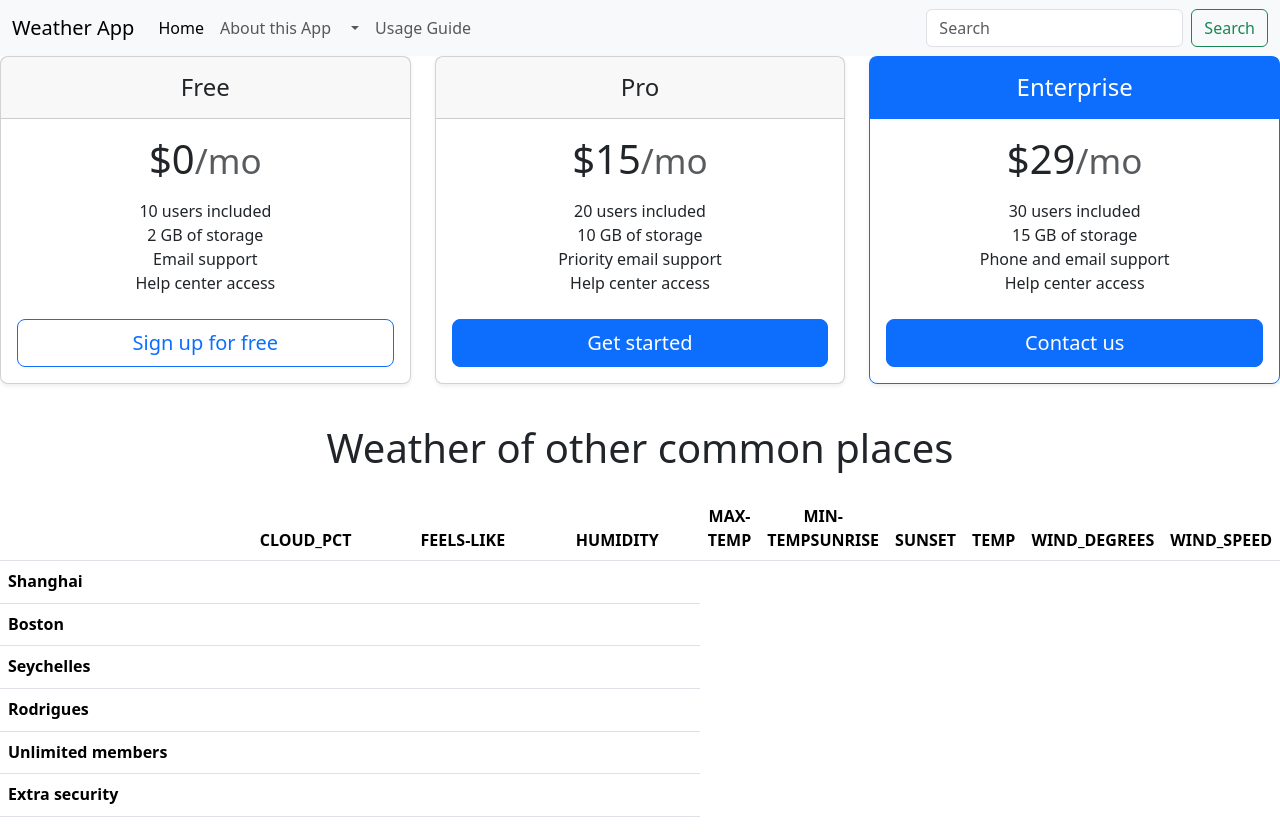
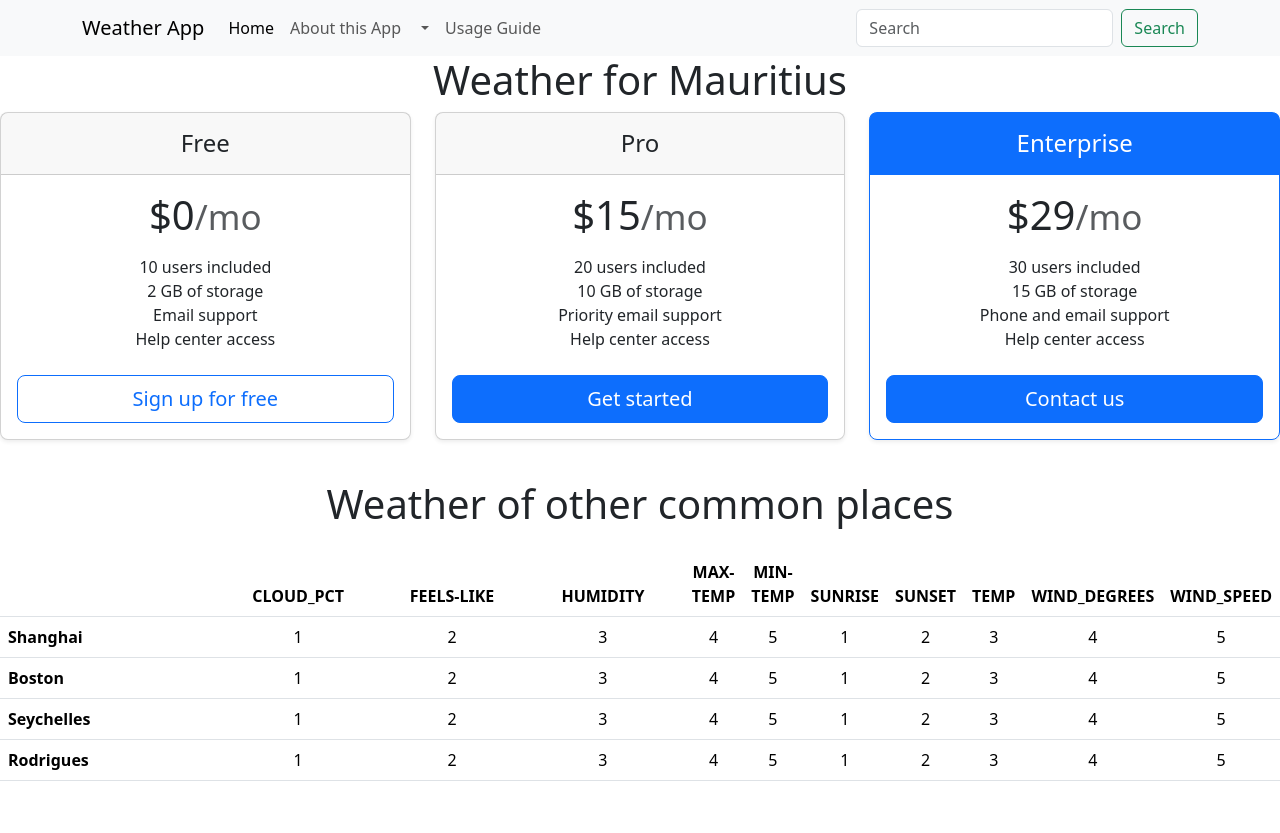
Before and after one commit to jarrydviljoen/Weather_Dashboard, a plain HTML site: page app/templates/index.html in a window 1280 px wide. After the commit the page ends 800 px from the top, so only its background shows below. Drawn offline with nearby package versions, Linux system fonts and the light colour scheme.

Commit message:
# Please enter the commit message for your changes. Lines starting

```diff
--- a/app/static/style.css
+++ b/app/static/style.css
@@ -0,0 +1,131 @@
+/* Reset styles */
+* {
+    margin: 0;
+    padding: 0;
+    box-sizing: border-box;
+}
+
+/* General body and container styles */
+body {
+    font-family: 'Roboto', sans-serif;
+    background-color: #f4f8ff; /* Light blue background for the body */
+    display: flex;
+    height: 100vh;
+    overflow: hidden;
+}
+
+.container {
+    display: flex;
+    width: 100%;
+}
+
+/* Sidebar styling */
+.sidebar {
+    width: 300px;
+    background: linear-gradient(to bottom, #4aa3f3, #87ceeb); /* Light blue gradient */
+    padding: 20px;
+    color: #ffffff;
+    display: flex;
+    flex-direction: column;
+    justify-content: space-between;
+}
+
+.search-box {
+    display: flex;
+    align-items: center;
+    gap: 10px;
+    margin-bottom: 30px;
+}
+.search-box input {
+    flex: 1;
+    padding: 10px;
+    border: none;
+    border-radius: 20px;
+    outline: none;
+}
+
+.search-box button {
+    background: none;
+    border: none;
+    font-size: 1.5rem;
+    cursor: pointer;
+    color: white;
+}
+
+.current-weather h1 {
+    font-size: 4rem;
+    margin-bottom: 10px;
+}
+
+.current-weather p {
+    font-size: 1.2rem;
+    margin-bottom: 20px;
+}
+
+.weather-details p {
+    font-size: 1rem;
+}
+
+/* Main content styling */
+.main-content {
+    flex: 1;
+    padding: 30px;
+    background-color: #ffffff;
+    overflow-y: auto;
+}
+
+/* Temperature chart styling */
+.temperature-chart {
+    background-color: #f9fbff;
+    padding: 20px;
+    border-radius: 15px;
+    box-shadow: 0 4px 8px rgba(0, 0, 0, 0.1);
+    margin-bottom: 20px;
+    height: 300px;
+}
+
+/* Highlights styling */
+.highlights {
+    background-color: #f9fbff;
+    padding: 20px;
+    border-radius: 15px;
+    box-shadow: 0 4px 8px rgba(0, 0, 0, 0.1);
+}
+
+.highlights h2 {
+    font-size: 1.8rem;
+    margin-bottom: 20px;
+}
+
+.highlight-cards {
+    display: grid;
+    grid-template-columns: repeat(auto-fit, minmax(150px, 1fr));
+    gap: 20px;
+}
+
+.highlight-card {
+    background-color: #ffffff;
+    border-radius: 10px;
+    padding: 15px;
+    box-shadow: 0 4px 8px rgba(0, 0, 0, 0.05); /* Slight shadow for a soft look */
+    text-align: center;
+}
+
+.highlight-card h3 {
+    font-size: 1.2rem;
+    margin-bottom: 10px;
+    color: #333;
+}
+
+.highlight-content {
+    display: flex;
+    flex-direction: column;
+    align-items: center;
+    gap: 5px;
+}
+
+.highlight-value {
+    font-size: 2rem;
+    color: #4aa3f3;
+    font-weight: bold;
+}
--- a/app/templates/index.html
+++ b/app/templates/index.html
@@ -1,16 +1,23 @@
 <!doctype html>
 <html lang="en">
+
 <head>
     <meta charset="utf-8">
     <meta name="viewport" content="width=device-width, initial-scale=1">
     <title>MyWeatherApp</title>
-    <link href="https://cdn.jsdelivr.net/npm/bootstrap@5.3.3/dist/css/bootstrap.min.css" rel="stylesheet" integrity="sha384-QWTKZyjpPEjISv5WaRU9OFeRpok6YctnYmDr5pNlyT2bRjXh0JMhjY6hW+ALEwIH" crossorigin="anonymous">
+    <link href="https://cdn.jsdelivr.net/npm/bootstrap@5.3.3/dist/css/bootstrap.min.css" rel="stylesheet"
+        integrity="sha384-QWTKZyjpPEjISv5WaRU9OFeRpok6YctnYmDr5pNlyT2bRjXh0JMhjY6hW+ALEwIH" crossorigin="anonymous">
 </head>
+
 <body>
     <nav class="navbar navbar-expand-lg bg-body-tertiary">
-        <div class="container-fluid">
+
+        <div class="container">
+
             <a class="navbar-brand" href="#">Weather App</a>
-          <button class="navbar-toggler" type="button" data-bs-toggle="collapse" data-bs-target="#navbarSupportedContent" aria-controls="navbarSupportedContent" aria-expanded="false" aria-label="Toggle navigation">
+            <button class="navbar-toggler" type="button" data-bs-toggle="collapse"
+                data-bs-target="#navbarSupportedContent" aria-controls="navbarSupportedContent" aria-expanded="false"
+                aria-label="Toggle navigation">
                 <span class="navbar-toggler-icon"></span>
             </button>
             <div class="collapse navbar-collapse" id="navbarSupportedContent">
@@ -22,12 +29,16 @@
                         <a class="nav-link" href="#">About this App</a>
                     </li>
                     <li class="nav-item dropdown">
-                <a class="nav-link dropdown-toggle" href="#" role="button" data-bs-toggle="dropdown" aria-expanded="false">
+                        <a class="nav-link dropdown-toggle" href="#" role="button" data-bs-toggle="dropdown"
+                            aria-expanded="false">
 
-                </a> <ul class="dropdown-menu">
+                        </a>
+                        <ul class="dropdown-menu">
                             <li><a class="dropdown-item" href="#">Mauritius</a></li>
                             <li><a class="dropdown-item" href="#">Seattle</a></li>
-                    <li><hr class="dropdown-divider"></li>
+                            <li>
+                                <hr class="dropdown-divider">
+                            </li>
                             <li><a class="dropdown-item" href="#">Maldives</a></li>
                         </ul>
 
@@ -46,6 +57,11 @@
         </div>
     </nav>
 
+    <div class="container">
+
+        <h1 class="my_4 text-center">Weather for Mauritius</h1>
+    </div>
+
     <main>
         <div class="row row-cols-1 row-cols-md-3 mb-3 text-center">
             <div class="col">
@@ -54,7 +70,8 @@
                         <h4 class="my-0 fw-normal">Free</h4>
                     </div>
                     <div class="card-body">
-                <h1 class="card-title pricing-card-title">$0<small class="text-body-secondary fw-light">/mo</small></h1>
+                        <h1 class="card-title pricing-card-title">$0<small
+                                class="text-body-secondary fw-light">/mo</small></h1>
                         <ul class="list-unstyled mt-3 mb-4">
                             <li>10 users included</li>
                             <li>2 GB of storage</li>
@@ -71,7 +88,8 @@
                         <h4 class="my-0 fw-normal">Pro</h4>
                     </div>
                     <div class="card-body">
-                <h1 class="card-title pricing-card-title">$15<small class="text-body-secondary fw-light">/mo</small></h1>
+                        <h1 class="card-title pricing-card-title">$15<small
+                                class="text-body-secondary fw-light">/mo</small></h1>
                         <ul class="list-unstyled mt-3 mb-4">
                             <li>20 users included</li>
                             <li>10 GB of storage</li>
@@ -88,7 +106,8 @@
                         <h4 class="my-0 fw-normal">Enterprise</h4>
                     </div>
                     <div class="card-body">
-                <h1 class="card-title pricing-card-title">$29<small class="text-body-secondary fw-light">/mo</small></h1>
+                        <h1 class="card-title pricing-card-title">$29<small
+                                class="text-body-secondary fw-light">/mo</small></h1>
                         <ul class="list-unstyled mt-3 mb-4">
                             <li>30 users included</li>
                             <li>15 GB of storage</li>
@@ -112,7 +131,8 @@
                         <th style="width: 22%;"> FEELS-LIKE </th>
                         <th style="width: 22%;"> HUMIDITY</th>
                         <th style="width: 22%;">MAX-TEMP</th>
-                <th style="width: 22%;">MIN-TEMPSUNRISE</th>
+                        <th style="width: 22%;">MIN-TEMP</th>
+                        <th style="width: 22%;">SUNRISE</th>
                         <th style="width: 22%;"> SUNSET</th>
                         <th style="width: 22%;"> TEMP</th>
                         <th style="width: 22%;"> WIND_DEGREES</th>
@@ -122,42 +142,69 @@
                 <tbody>
                     <tr>
                         <th scope="row" class="text-start">Shanghai</th>
-                <td><svg class="bi" width="24" height="24"><use xlink:href="#check"></use></svg></td>
-                <td><svg class="bi" width="24" height="24"><use xlink:href="#check"></use></svg></td>
-                <td><svg class="bi" width="24" height="24"><use xlink:href="#check"></use></svg></td>
+
+
+                        <td>1</td>
+                        <td>2</td>
+                        <td>3</td>
+                        <td>4</td>
+                        <td>5</td>
+                        <td>1</td>
+                        <td>2</td>
+                        <td>3</td>
+                        <td>4</td>
+                        <td>5</td>
+
+
                     </tr>
                     <tr>
                         <th scope="row" class="text-start">Boston</th>
-                <td></td>
-                <td><svg class="bi" width="24" height="24"><use xlink:href="#check"></use></svg></td>
-                <td><svg class="bi" width="24" height="24"><use xlink:href="#check"></use></svg></td>
+
+                        <td>1</td>
+                        <td>2</td>
+                        <td>3</td>
+                        <td>4</td>
+                        <td>5</td>
+                        <td>1</td>
+                        <td>2</td>
+                        <td>3</td>
+                        <td>4</td>
+                        <td>5</td>
+
                     </tr>
                 </tbody>
 
                 <tbody>
                     <tr>
                         <th scope="row" class="text-start">Seychelles</th>
-                <td><svg class="bi" width="24" height="24"><use xlink:href="#check"></use></svg></td>
-                <td><svg class="bi" width="24" height="24"><use xlink:href="#check"></use></svg></td>
-                <td><svg class="bi" width="24" height="24"><use xlink:href="#check"></use></svg></td>
+
+                        <td>1</td>
+                        <td>2</td>
+                        <td>3</td>
+                        <td>4</td>
+                        <td>5</td>
+                        <td>1</td>
+                        <td>2</td>
+                        <td>3</td>
+                        <td>4</td>
+                        <td>5</td>
                     </tr>
                     <tr>
                         <th scope="row" class="text-start">Rodrigues</th>
-                <td></td>
-                <td><svg class="bi" width="24" height="24"><use xlink:href="#check"></use></svg></td>
-                <td><svg class="bi" width="24" height="24"><use xlink:href="#check"></use></svg></td>
+
+                        <td>1</td>
+                        <td>2</td>
+                        <td>3</td>
+                        <td>4</td>
+                        <td>5</td>
+                        <td>1</td>
+                        <td>2</td>
+                        <td>3</td>
+                        <td>4</td>
+                        <td>5</td>
                     </tr>
                     <tr>
-                <th scope="row" class="text-start">Unlimited members</th>
-                <td></td>
-                <td><svg class="bi" width="24" height="24"><use xlink:href="#check"></use></svg></td>
-                <td><svg class="bi" width="24" height="24"><use xlink:href="#check"></use></svg></td>
-              </tr>
-              <tr>
-                <th scope="row" class="text-start">Extra security</th>
-                <td></td>
-                <td></td>
-                <td><svg class="bi" width="24" height="24"><use xlink:href="#check"></use></svg></td>
+
                     </tr>
                 </tbody>
             </table>
@@ -166,7 +213,9 @@
 
 
     <div class="container"></div>
-    <script src="https://cdn.jsdelivr.net/npm/bootstrap@5.3.3/dist/js/bootstrap.bundle.min.js" integrity="sha384-YvpcrYf0tY3lHB60NNkmXc5s9fDVZLESaAA55NDzOxhy9GkcIdslK1eN7N6jIeHz" crossorigin="anonymous"></script>
+    <script src="https://cdn.jsdelivr.net/npm/bootstrap@5.3.3/dist/js/bootstrap.bundle.min.js"
+        integrity="sha384-YvpcrYf0tY3lHB60NNkmXc5s9fDVZLESaAA55NDzOxhy9GkcIdslK1eN7N6jIeHz"
+        crossorigin="anonymous"></script>
     <script src="script.js' <>/script>
 </body>
 </html>
```
Also changed, not shown: app/static/app.js (deleted), app/static/script.js (line endings or trailing spaces), app/templates/style.css (deleted). Lines whose indentation alone changed are shown as unchanged.
